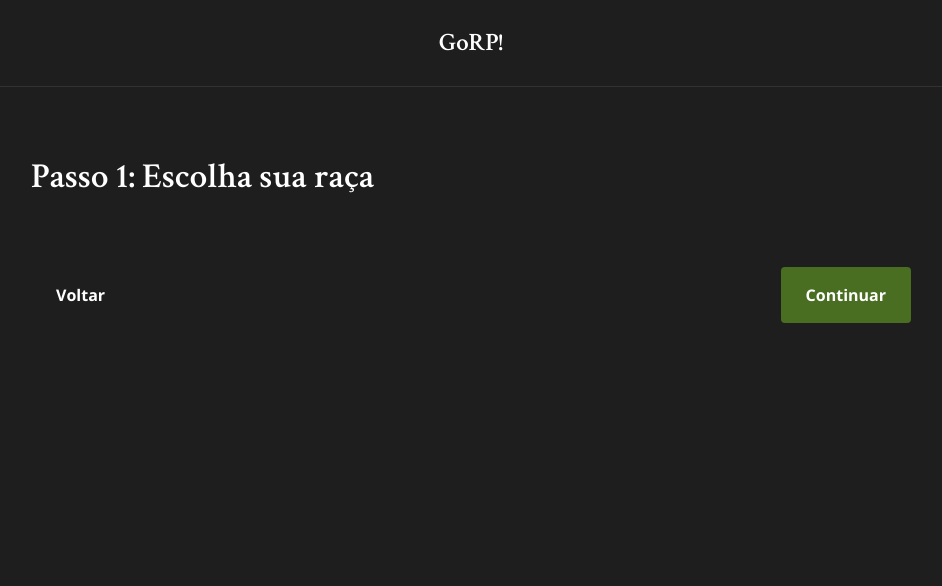
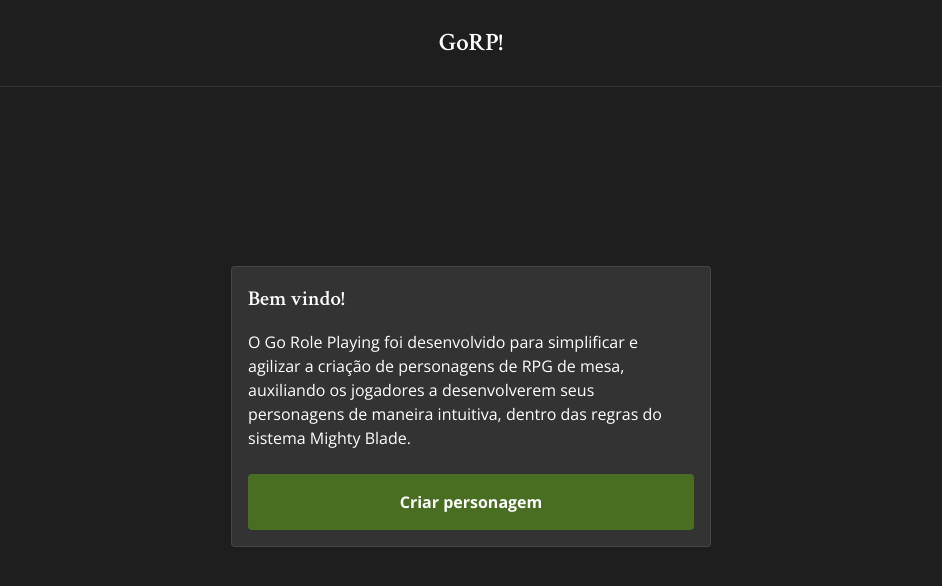
Before and after one commit to marcosvbs/go-role-playing, a React (Vite) app: page / in a window 1280 px wide. Shown: the top 586 px of the page, without its empty margins (169-1111 px from the left). Built offline with nearby package versions, Linux system fonts and the light colour scheme.

Commit message:
add react router dom, vocationSelection page and adjust navigationBar component

```diff
--- a/package.json
+++ b/package.json
@@ -12,6 +12,7 @@
   "dependencies": {
     "react": "^18.2.0",
     "react-dom": "^18.2.0",
+    "react-router-dom": "^6.21.3",
     "styled-components": "^6.1.8"
   },
   "devDependencies": {
--- a/src/App.tsx
+++ b/src/App.tsx
@@ -1,14 +1,14 @@
 import { ThemeProvider } from "styled-components";
 import { GlobalStyle } from "./styles/global";
 import { defaultTheme } from "./styles/themes/default";
-import { RaceSelection } from "./pages/RaceSelection";
-// import { Home } from "./pages/Home";
-
+import { BrowserRouter } from "react-router-dom";
+import { Router } from "./Router/Router";
 export function App() {
   return (
     <ThemeProvider theme={defaultTheme}>
-      {/* <Home /> */}
-      <RaceSelection />
+      <BrowserRouter>
+        <Router />
+      </BrowserRouter>
       <GlobalStyle />
     </ThemeProvider>
   );
--- /dev/null
+++ b/src/Router/Router.tsx
@@ -0,0 +1,14 @@
+import { Route, Routes } from "react-router-dom";
+import { Home } from "../pages/Home";
+import { RaceSelection } from "../pages/RaceSelection";
+import { VocationSelection } from "../pages/VocationSelection";
+
+export function Router() {
+  return (
+    <Routes>
+      <Route path={"/"} element={<Home />} />
+      <Route path={"/race-selection"} element={<RaceSelection />} />
+      <Route path={"/vocation-selection"} element={<VocationSelection />} />
+    </Routes>
+  );
+}
--- a/src/components/Button/index.tsx
+++ /dev/null
@@ -1,15 +0,0 @@
-import { ContainedButton, OutlinedButton } from "./styles";
-
-interface ContainedButtonProps {
-  label: string;
-  type: "contained" | "outlined";
-}
-
-export function Button({ label, type }: ContainedButtonProps) {
-  switch (type) {
-    case "contained":
-      return <ContainedButton>{label}</ContainedButton>;
-    case "outlined":
-      return <OutlinedButton>{label}</OutlinedButton>;
-  }
-}
--- /dev/null
+++ b/src/components/Link/index.tsx
@@ -0,0 +1,16 @@
+import { ContainedLink, OutlinedLink } from "./styles";
+
+interface ContainedButtonProps {
+  label: string;
+  type: "contained" | "outlined";
+  destination: string;
+}
+
+export function Link({ label, type, destination }: ContainedButtonProps) {
+  switch (type) {
+    case "contained":
+      return <ContainedLink to={destination}>{label}</ContainedLink>;
+    case "outlined":
+      return <OutlinedLink to={destination}>{label}</OutlinedLink>;
+  }
+}
--- a/src/components/Button/styles.ts
+++ b/src/components/Link/styles.ts
@@ -1,6 +1,7 @@
+import { NavLink } from "react-router-dom";
 import styled from "styled-components";
 
-const Button = styled.a`
+const Link = styled(NavLink)`
   display: flex;
   align-items: center;
   justify-content: center;
@@ -10,9 +11,13 @@ const Button = styled.a`
   border-radius: 4px;
 
   cursor: pointer;
+
+  text-decoration: none;
+
+  color: ${(props) => props.theme.white};
 `;
 
-export const ContainedButton = styled(Button)`
+export const ContainedLink = styled(Link)`
   background-color: ${(props) => props.theme["green-400"]};
   border: 1px solid transparent;
 
@@ -21,7 +26,7 @@ export const ContainedButton = styled(Button)`
   }
 `;
 
-export const OutlinedButton = styled(Button)`
+export const OutlinedLink = styled(Link)`
   background-color: ${(props) => props.theme.black};
   border: 1px solid transparent;
 
--- a/src/components/NavigationBar/index.tsx
+++ b/src/components/NavigationBar/index.tsx
@@ -1,11 +1,16 @@
-import { Button } from "../Button";
+import { Link } from "../Link";
 import { NavigationBarContainer } from "./styles";
 
-export function NavigationBar() {
+interface NavigationBarProps {
+  previousPage: string;
+  nextPage: string;
+}
+
+export function NavigationBar({ previousPage, nextPage }: NavigationBarProps) {
   return (
     <NavigationBarContainer>
-      <Button label={"Voltar"} type={"outlined"} />
-      <Button label={"Continuar"} type={"contained"} />
+      <Link label={"Voltar"} type={"outlined"} destination={previousPage} />
+      <Link label={"Continuar"} type={"contained"} destination={nextPage} />
     </NavigationBarContainer>
   );
 }
--- a/src/pages/Home/index.tsx
+++ b/src/pages/Home/index.tsx
@@ -1,4 +1,4 @@
-import { Button } from "../../components/Button";
+import { Link } from "../../components/Link";
 import { Header } from "../../components/Header";
 import { HomeContainer } from "./styles";
 
@@ -15,7 +15,11 @@ export function Home() {
             desenvolverem seus personagens de maneira intuitiva, dentro das
             regras do sistema Mighty Blade.
           </p>
-          <Button label={"Criar personagem"} type={"contained"} />
+          <Link
+            label={"Criar personagem"}
+            type={"contained"}
+            destination={"/race-selection"}
+          />
         </div>
       </HomeContainer>
     </>
--- a/src/pages/RaceSelection/index.tsx
+++ b/src/pages/RaceSelection/index.tsx
@@ -8,7 +8,7 @@ export function RaceSelection() {
       <Header />
       <RaceSelectionContainer>
         <h3>Passo 1: Escolha sua raça</h3>
-        <NavigationBar />
+        <NavigationBar previousPage={"/"} nextPage={"/vocation-selection"} />
       </RaceSelectionContainer>
     </>
   );
--- /dev/null
+++ b/src/pages/VocationSelection/index.tsx
@@ -0,0 +1,15 @@
+import { Header } from "../../components/Header";
+import { NavigationBar } from "../../components/NavigationBar";
+import { VocationSelectionContainer } from "./styles";
+
+export function VocationSelection() {
+  return (
+    <>
+      <Header />
+      <VocationSelectionContainer>
+        <h3>Passo 1: Escolha sua classe</h3>
+        <NavigationBar previousPage={"/race-selection"} nextPage={"/"} />
+      </VocationSelectionContainer>
+    </>
+  );
+}
--- /dev/null
+++ b/src/pages/VocationSelection/styles.ts
@@ -0,0 +1,11 @@
+import styled from "styled-components";
+
+export const VocationSelectionContainer = styled.div`
+  display: flex;
+  flex-direction: column;
+  margin: 0 auto;
+
+  max-width: 880px;
+
+  margin-top: 4rem;
+`;
```
Also changed, not shown: 1 other file (tests, documents, lock files or other folders).
